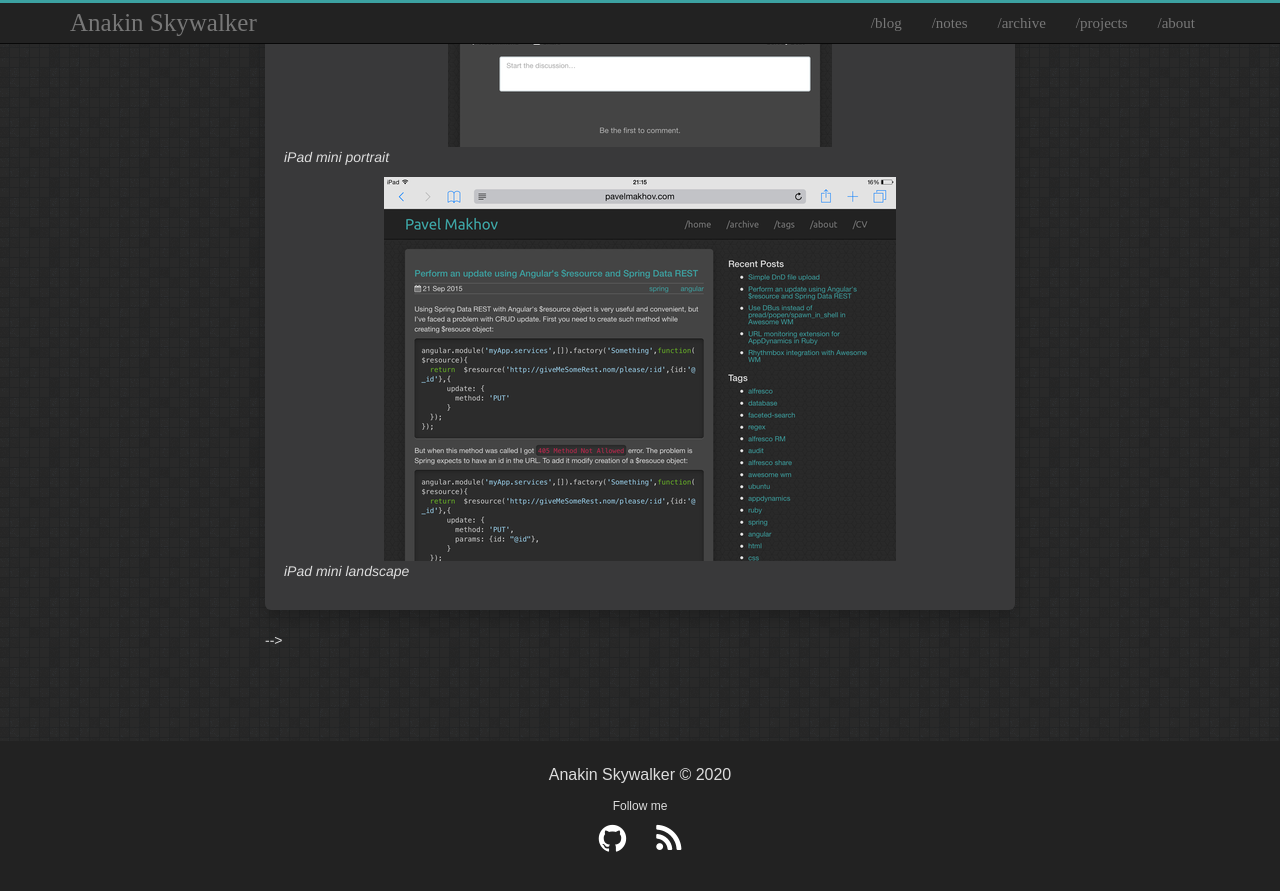
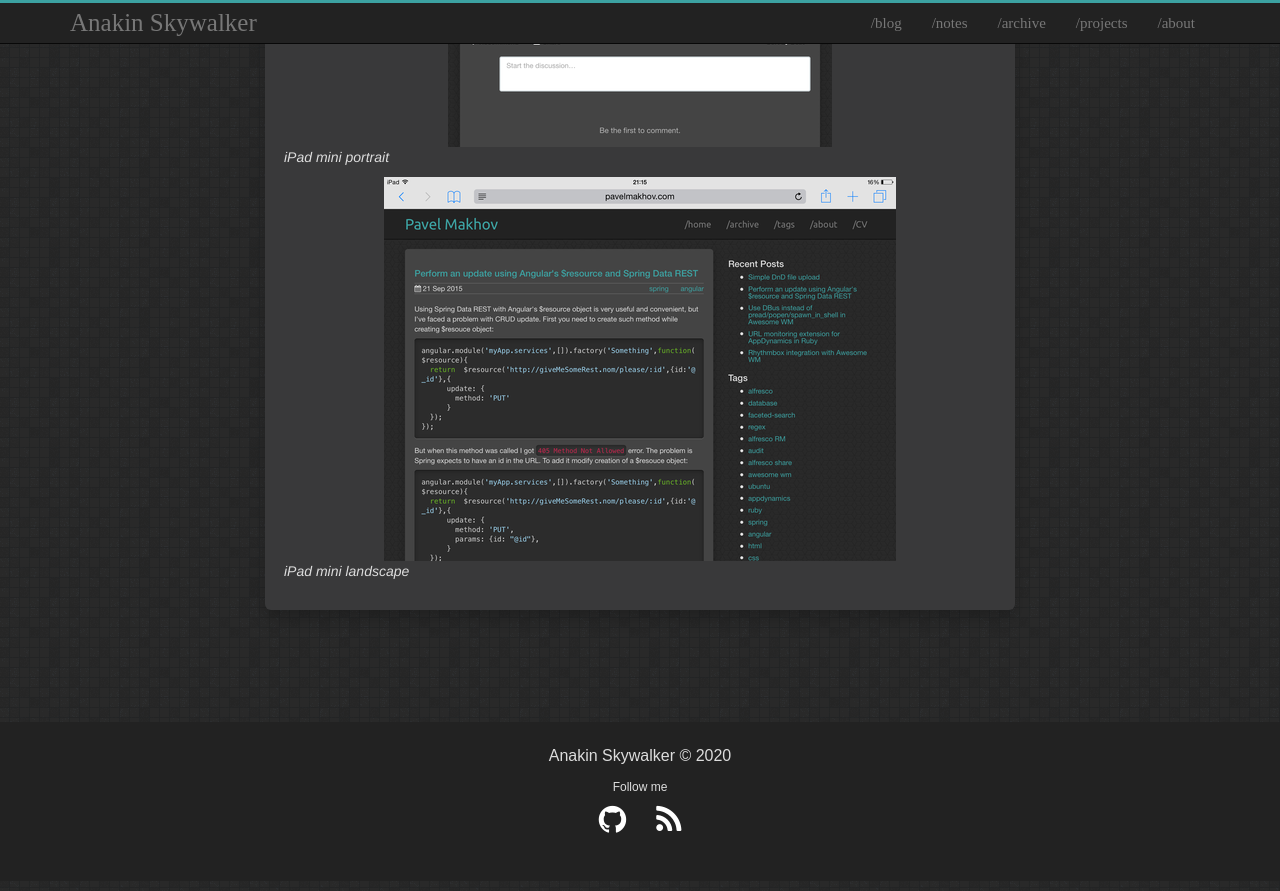
Before and after one commit to AnakinSkyW/AnakinSkyW.github.io, a Jekyll site: the page built from _posts/help/2016-12-01-jekyll-clean-theme.md, in a window 1280 px wide and 900 px high, scrolled down 1273 px. Shown: the top 891 px of the window. Built offline with Jekyll 4.4.1, drawn with Linux system fonts in a browser that asks for light colours; comment, search, counter and statistics services are not loaded.

Commit message:
:bug: 残留字符

```diff
--- a/_layouts/post.html
+++ b/_layouts/post.html
@@ -1,8 +1,3 @@
-<!-- gitalk插件 -->
-<link rel="stylesheet" href="https://cdn.jsdelivr.net/npm/gitalk@1/dist/gitalk.css">
-<script src="https://cdn.jsdelivr.net/npm/gitalk@1/dist/gitalk.min.js"></script>
-<!-- gitalk插件 -->
-
 {% include header.html %}
 <div class="wrapper">
   <div class="content">
@@ -42,7 +37,6 @@
       </div>
       <div class="row">
         <div class="col-md-offset-2 col-md-8">
-          <!-- {% include git-comments.html %} -->
             {% include comments.html %}
         </div>
       </div>
```
